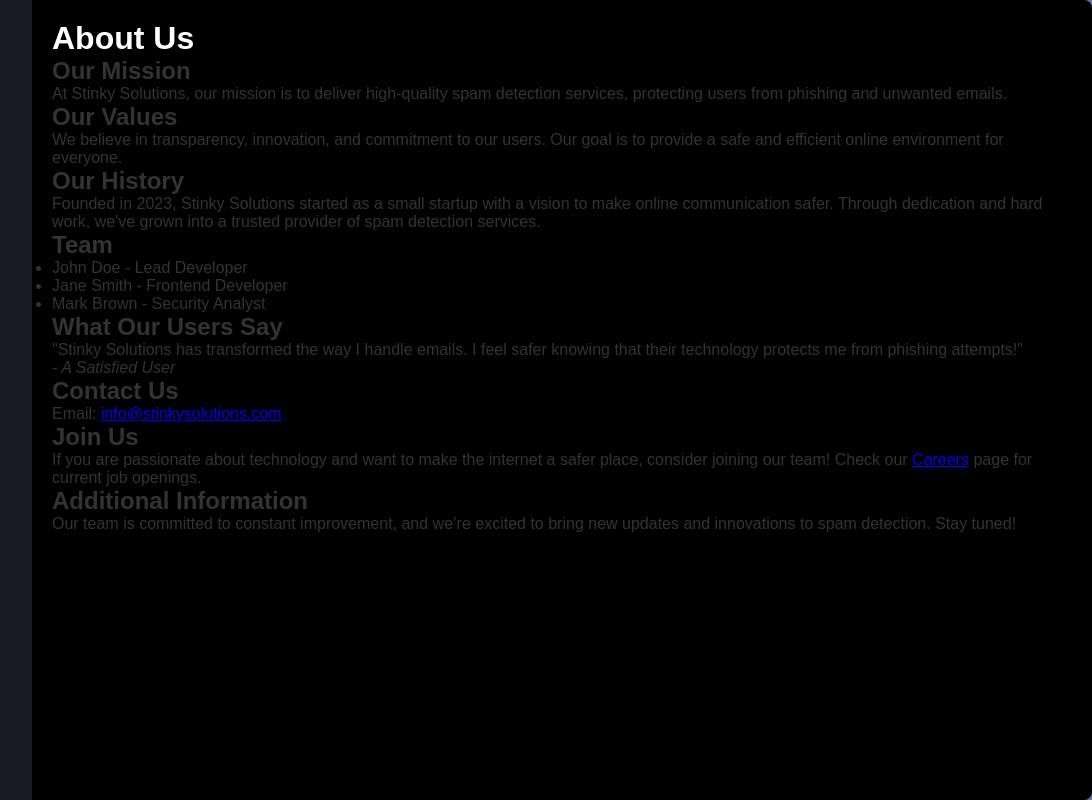
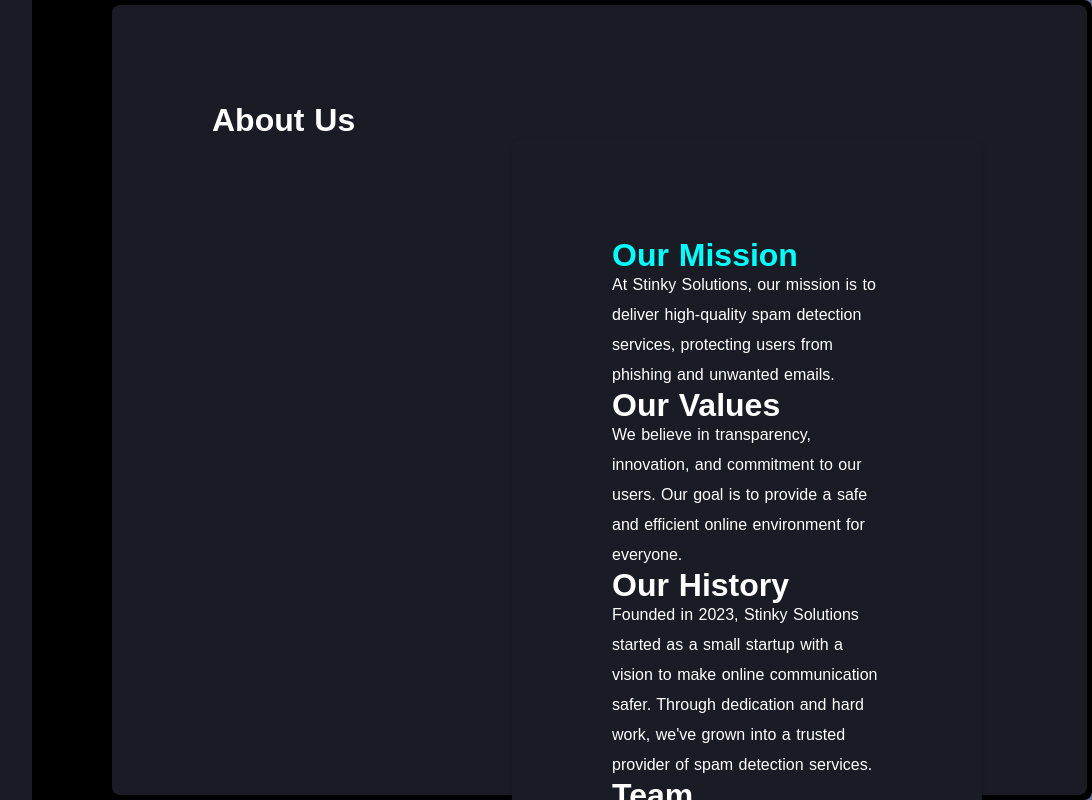
Before and after one commit to tOkw4/finalcapstone, a browser extension: page dashboard/about us.html in a window 1280 px wide. Shown: the full height of the page, 188-1280 px from the left. Drawn offline with Linux system fonts and the light colour scheme.

Commit message:
sana pumasa

```diff
--- a/dashboard/about us.html
+++ b/dashboard/about us.html
@@ -41,27 +41,27 @@
         </ul>
       </div>
 
-      <div class="main-content" id ="mainContent>
+      <div class="aboutuscard" id ="mainContent>
         <header>
           <h1>About Us</h1>
         </header>
 
-        <div class="about-us-content">
-          <h2>Our Mission</h2>
+        <div class="aboutuscard">
+          <h1 style="color: aqua;">Our Mission</h1>
           <p>
             At Stinky Solutions, our mission is to deliver high-quality spam
             detection services, protecting users from phishing and unwanted
             emails.
           </p>
 
-          <h2>Our Values</h2>
+          <h1>Our Values</h1>
           <p>
             We believe in transparency, innovation, and commitment to our users.
             Our goal is to provide a safe and efficient online environment for
             everyone.
           </p>
 
-          <h2>Our History</h2>
+          <h1>Our History</h1>
           <p>
             Founded in 2023, Stinky Solutions started as a small startup with a
             vision to make online communication safer. Through dedication and
@@ -69,14 +69,14 @@
             services.
           </p>
 
-          <h2>Team</h2>
+          <h1>Team</h1>
           <ul>
-            <li>John Doe - Lead Developer</li>
-            <li>Jane Smith - Frontend Developer</li>
-            <li>Mark Brown - Security Analyst</li>
+            <li>Leandro Leonard F. Leyco - Backend Developer</li>
+            <li>Joan Fajardo - Frontend Developer</li>
+            <li>Karen Samarita - Frontend Developer</li>
           </ul>
 
-          <h2>What Our Users Say</h2>
+          <h1>What Our Users Say</h1>
           <blockquote>
             <p>
               "Stinky Solutions has transformed the way I handle emails. I feel
@@ -86,7 +86,7 @@
             <cite>- A Satisfied User</cite>
           </blockquote>
 
-          <h2>Contact Us</h2>
+          <h1>Contact Us</h1>
           <p>
             Email:
             <a href="mailto:info@stinkysolutions.com"
@@ -94,14 +94,14 @@
             >
           </p>
 
-          <h2>Join Us</h2>
+          <h1>Join Us</h1>
           <p>
             If you are passionate about technology and want to make the internet
             a safer place, consider joining our team! Check our
             <a href="careers.html">Careers</a> page for current job openings.
           </p>
 
-          <h2>Additional Information</h2>
+          <h1>Additional Information</h1>
           <p>
             Our team is committed to constant improvement, and we’re excited to
             bring new updates and innovations to spam detection. Stay tuned!
--- a/dashboard/styles.css
+++ b/dashboard/styles.css
@@ -120,6 +120,22 @@
     position: relative; /* For positioning dropdown */
     transition: margin-left 0.3s ease; /* Smooth transition for content */
 }
+.aboutuscard{
+    box-sizing: border-box;
+    padding: 1.5rem;
+    color: var(--light);
+    margin-bottom: 5px;
+    margin-top: 5px;
+    margin-left: 300px;
+    margin-right: 5px;
+    color: #ffffff;
+    word-spacing: 1px;
+    line-height: 30px;
+    background-color: var(--secondary); /* Background color for graphs */
+    border-radius: 8px; /* Rounded corners */
+    padding: 100px; /* Space around the canvas */
+    box-shadow: 0 2px 5px rgba(0, 0, 0, 0.2); /* Shadow for depth */
+}
 
 .main-content.shifted {
     margin-left: 0; /* Adjust margin when sidebar is hidden */
@@ -156,12 +172,12 @@
     transform: scale(1.05);
 }
 
+
 /* Detection graphs */
 .detection-graphs {
     box-sizing: border-box;
     padding: 1.5rem;
     display: flex;
-
     flex-wrap: wrap; /* Allow graphs to wrap */
     justify-content: space-between;
     gap: 20px;
@@ -288,7 +304,9 @@
 .detection-graph h2 {
     color: #ffffff;
 }
-
+.about-us-content{
+    color:#f9f9f9 ;
+}
 
 
 /* Media queries for responsive adjustments */
--- a/phishingshits.txt
+++ b/phishingshits.txt
@@ -1,3 +1,5 @@
 http://camaradecorregodoouro.go.gov.br/wp-content-backup/themes/twentyseventeen/bancor/banco/info.php
-https://smartearningpool.online/
-https://www.valyunetworkapp.com/index/user/login.html
+https://project-database-server.com/
+https://sea-io.com/
+https://genesis.side-one.bet/
+https://wonderland-time-com.github.io/
```
Also changed, not shown: background.js (+6 -26 lines), content.js (+5 -18 lines), manifest.json, 4 other files.
